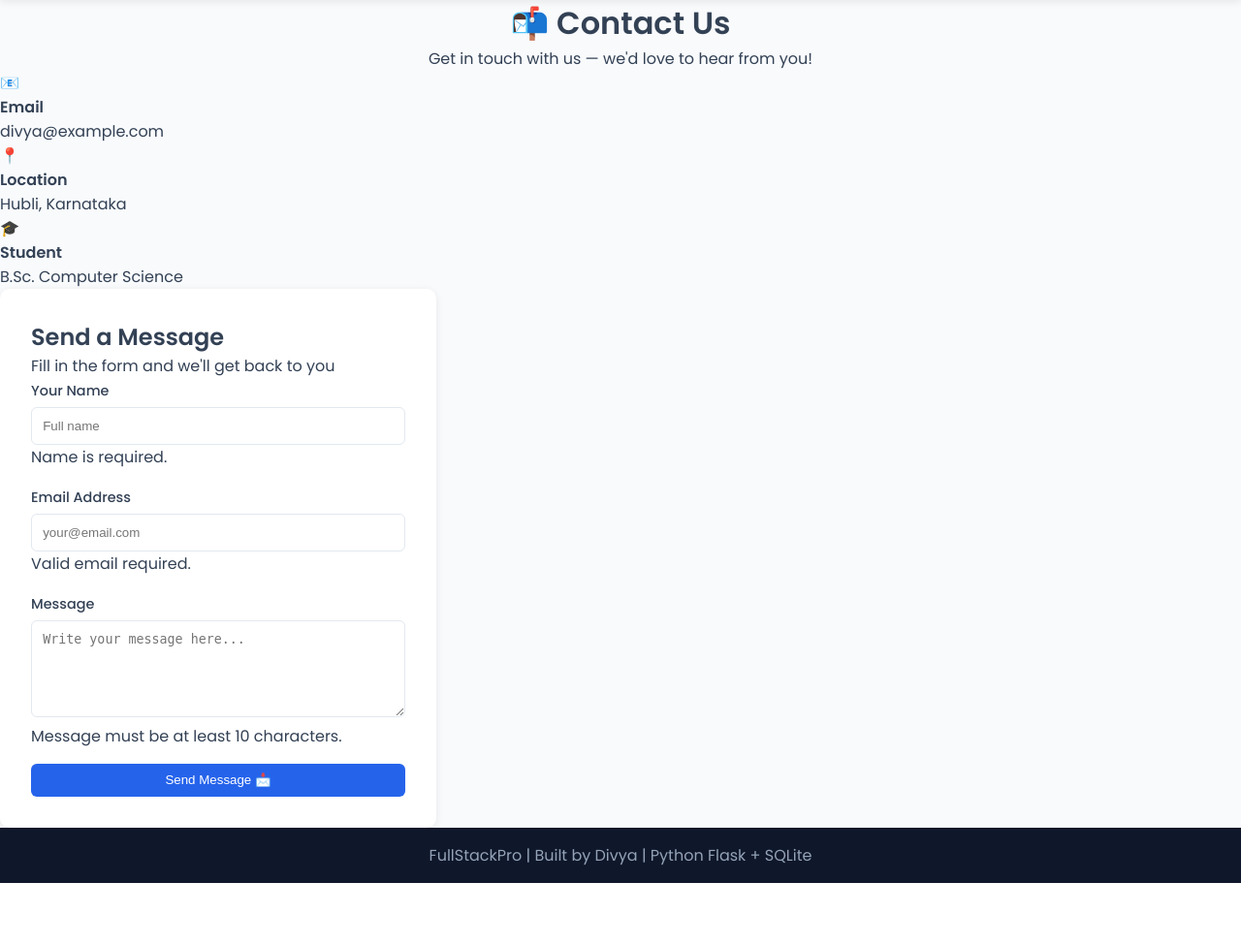
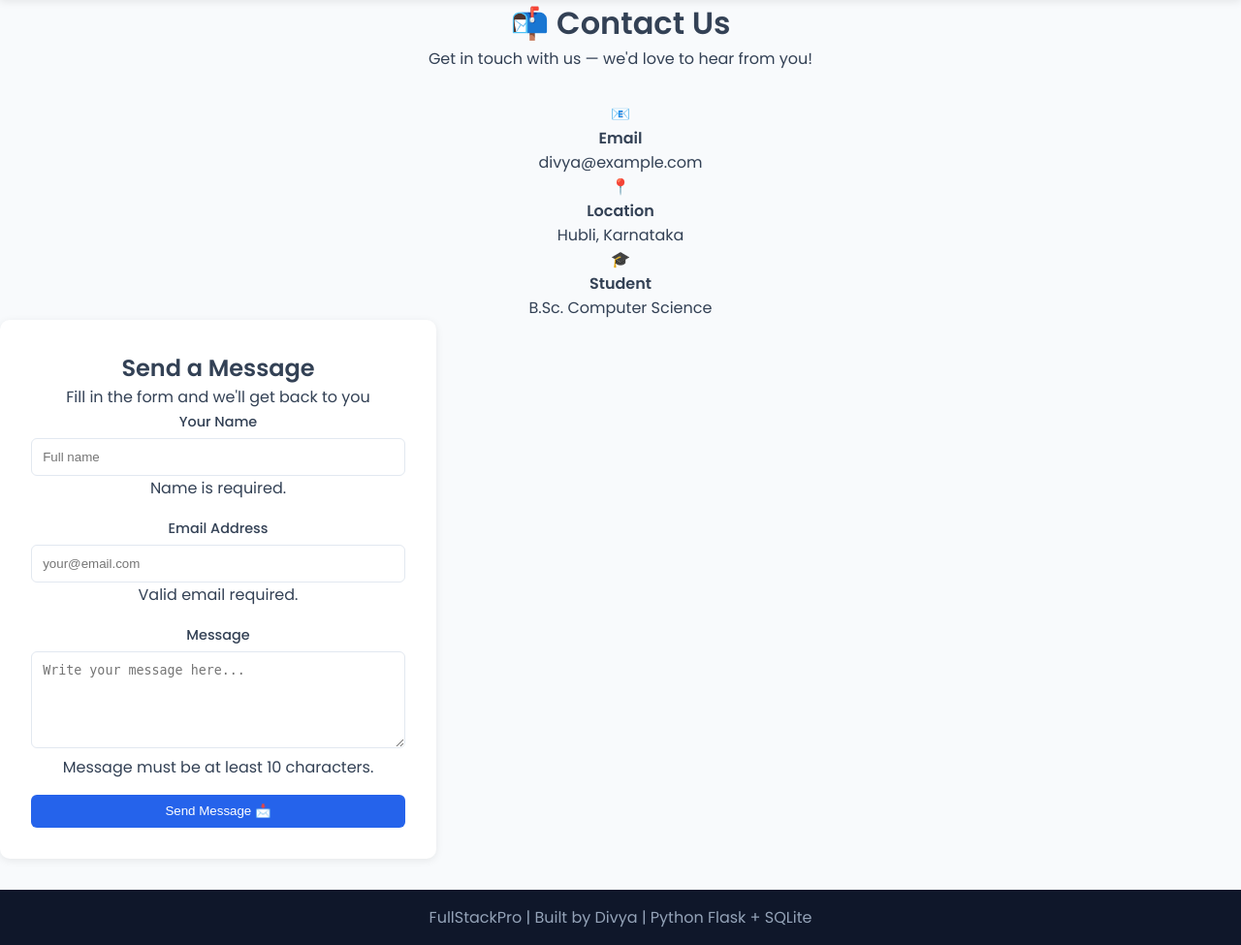
Before and after one commit to divyasumpagi-sketch/Full_stack_Project, a Flask app: page /contact in a window 1280 px wide. Shown: the part 60-1035 px from the top of the page at 97% size. Before the commit the page ends 971 px from the top, so only its background shows below. Run offline with Flask 3, Linux system fonts and the light colour scheme.

Commit message:
centered contact page layout

```diff
--- a/static/css/style.css
+++ b/static/css/style.css
@@ -235,6 +235,19 @@ footer {
   text-align: center;
 }
 
+/* ===== CONTACT PAGE CENTER ALIGN ===== */
+.contact-section {
+  text-align: center;
+  margin: 2rem auto;
+}
+
+.contact-info {
+  justify-content: center;
+}
+
+.contact-card {
+  text-align: center;
+}
 
 .page-header h1 {
   text-align: center;
```
